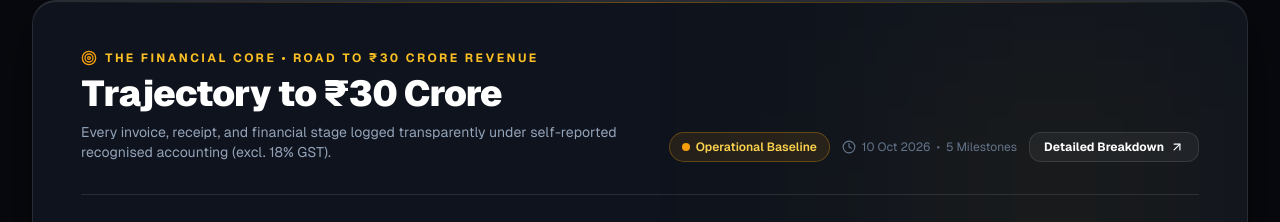
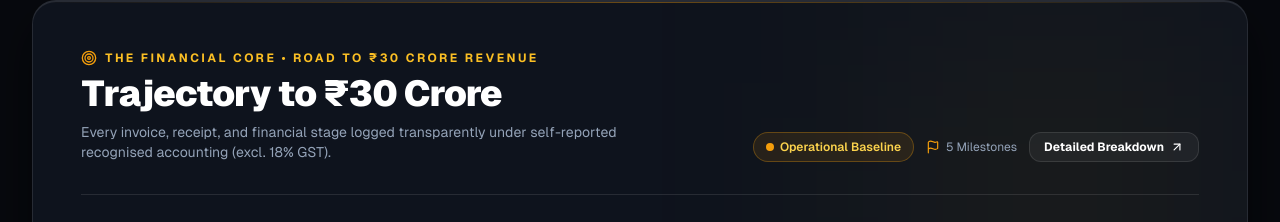
Before and after one commit to anshusharma-21/Dhurandhar, a Next.js app: page / in a window 1280 px wide. Shown: the part 687-909 px from the top of the page. Built offline with nearby package versions, Linux system fonts and the light colour scheme; no server answers; the database is empty; a web font is replaced by a local one.

Commit message:
fix: remove duplicate date display next to milestone count in revenue header

```diff
--- a/src/components/home/RevenueSnapshot.tsx
+++ b/src/components/home/RevenueSnapshot.tsx
@@ -71,16 +71,12 @@ export function RevenueSnapshot({ metrics, settings, milestones = [] }: RevenueS
               <span>{isLiveDb ? `Updated ${formatDate(lastUpdated)}` : "Operational Baseline"}</span>
             </div>
 
-            <div className="text-xs text-slate-500 dark:text-slate-500 flex items-center space-x-1.5">
-              <Clock className="w-3.5 h-3.5" />
-              <span>{formatDate(lastUpdated)}</span>
-              {activeMilestonesCount > 0 && (
-                <>
-                  <span>•</span>
-                  <span>{activeMilestonesCount} Milestones</span>
-                </>
-              )}
-            </div>
+            {activeMilestonesCount > 0 && (
+              <div className="text-xs text-slate-500 dark:text-slate-400 flex items-center space-x-1.5">
+                <Flag className="w-3.5 h-3.5 text-amber-500" />
+                <span>{activeMilestonesCount} Milestones</span>
+              </div>
+            )}
 
             <a
               href="/revenue"
```
